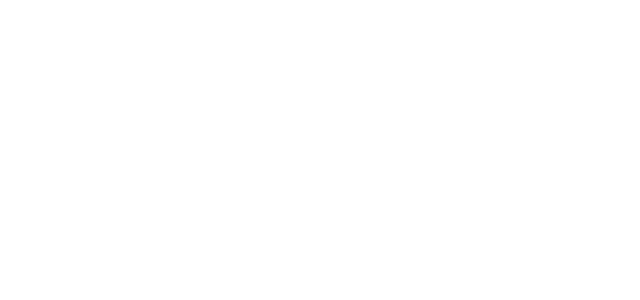
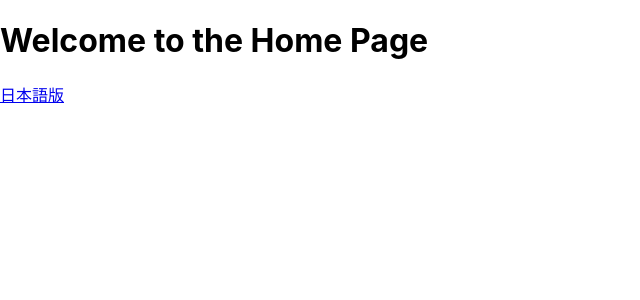
Before and after one commit to haradakaito/aws-mypage, a React (Create React App) app in the folder web/: page /en in a window 1280 px wide. Before the commit this address had no page. Shown: the top 300 px of the page, without its empty margins (0-640 px from the left). Built offline with nearby package versions, Linux system fonts and the light colour scheme.

Commit message:
[add] 英語版の作成

```diff
--- a/web/src/App.tsx
+++ b/web/src/App.tsx
@@ -1,12 +1,14 @@
-// src/App.tsx
-import { BrowserRouter, Routes, Route } from "react-router-dom";
-import HomePage from "./pages/HomePage";
+import { BrowserRouter, Routes, Route, Navigate } from "react-router-dom";
+import HomePageJP from "./pages/HomePageJP";
+import HomePageEN from "./pages/HomePageEN";
 
 const App = () => {
   return (
     <BrowserRouter>
       <Routes>
-        <Route path="/" element={<HomePage />} />
+        <Route path="/" element={<Navigate to="/jp" />} />
+        <Route path="/jp" element={<HomePageJP />} />
+        <Route path="/en" element={<HomePageEN />} />
       </Routes>
     </BrowserRouter>
   );
--- a/web/src/pages/HomePage.tsx
+++ /dev/null
@@ -1,9 +0,0 @@
-// src/pages/HomePage.tsx
-const HomePage = () => {
-    return (
-    <div>
-        <h1>ホームページへようこそ</h1>
-    </div>
-    );
-};
-export default HomePage;
--- /dev/null
+++ b/web/src/pages/HomePageEN.tsx
@@ -0,0 +1,13 @@
+// src/pages/HomePageEN.tsx
+import { Link } from "react-router-dom";
+
+const HomePageEN = () => {
+    return (
+        <div>
+        <h1>Welcome to the Home Page</h1>
+        <Link to="/jp">日本語版</Link>
+        </div>
+    );
+};
+
+export default HomePageEN;
--- /dev/null
+++ b/web/src/pages/HomePageJP.tsx
@@ -0,0 +1,13 @@
+// src/pages/HomePageJP.tsx
+import { Link } from "react-router-dom";
+
+const HomePageJP = () => {
+    return (
+        <div>
+        <h1>ホームページへようこそ</h1>
+        <Link to="/en">English version</Link>
+        </div>
+    );
+};
+
+export default HomePageJP;
```
